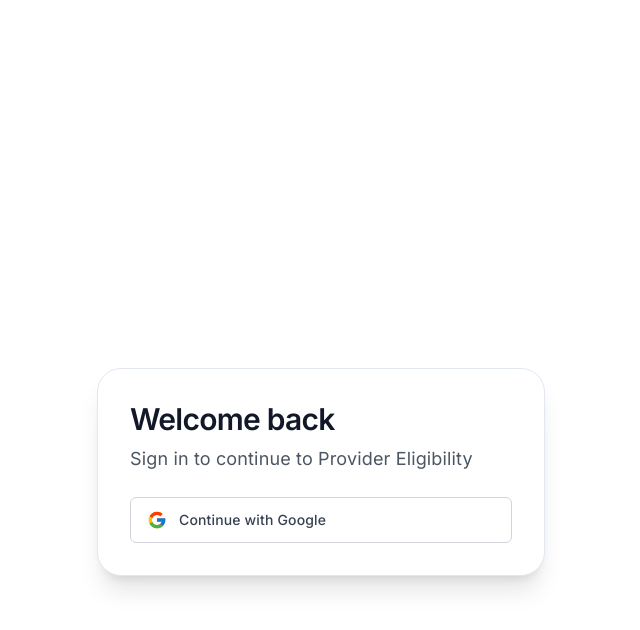
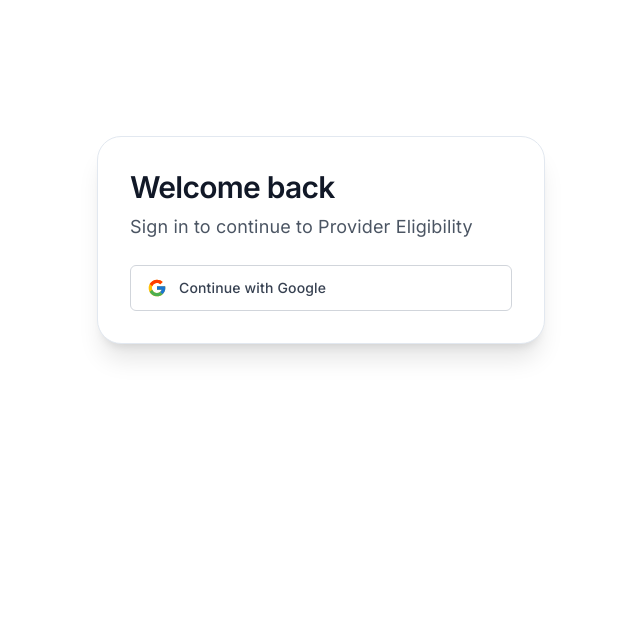
Before and after one commit to tthreatt/provider-eligibility, a Next.js app in the folder frontend/: page / in a window 1280 px wide. Shown: the top 630 px of the page, without its empty margins (319-959 px from the left). Built offline with nearby package versions, Linux system fonts and the light colour scheme; no server answers.

Commit message:
Updated login button

```diff
--- a/frontend/src/app/page.tsx
+++ b/frontend/src/app/page.tsx
@@ -122,7 +122,7 @@ export default function Home() {
       </SignedIn>
 
       <SignedOut>
-        <div className="min-h-screen flex items-center justify-center bg-white">
+        <div className="pt-16 flex justify-center bg-white">
           <Card className="w-full max-w-md bg-white rounded-3xl shadow-xl overflow-hidden hover:shadow-2xl transition-shadow duration-300">
             <div className="p-8">
               <div className="mb-6">
```
